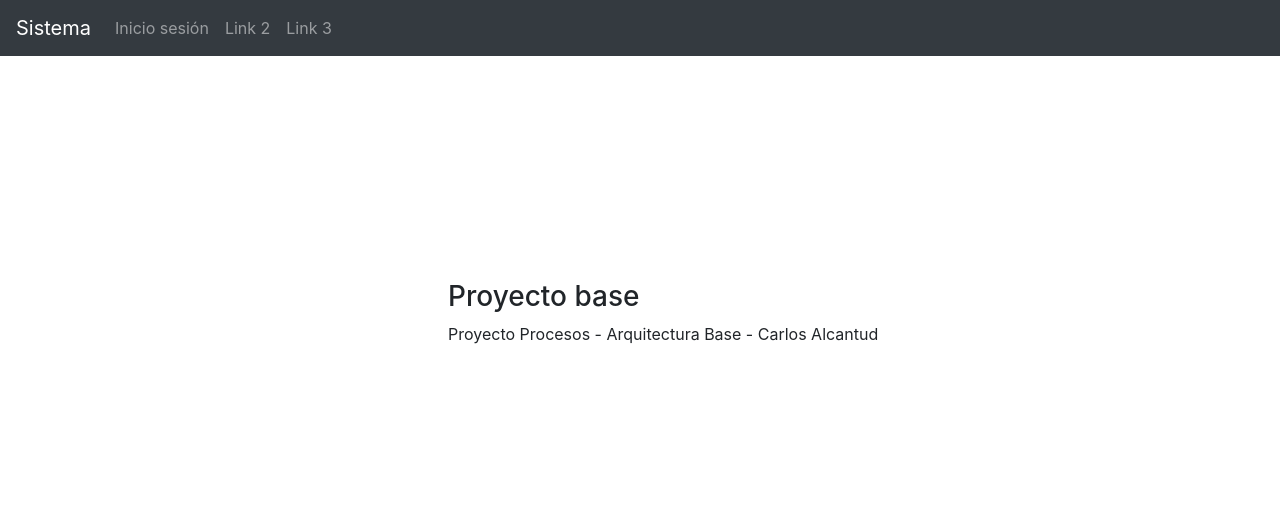
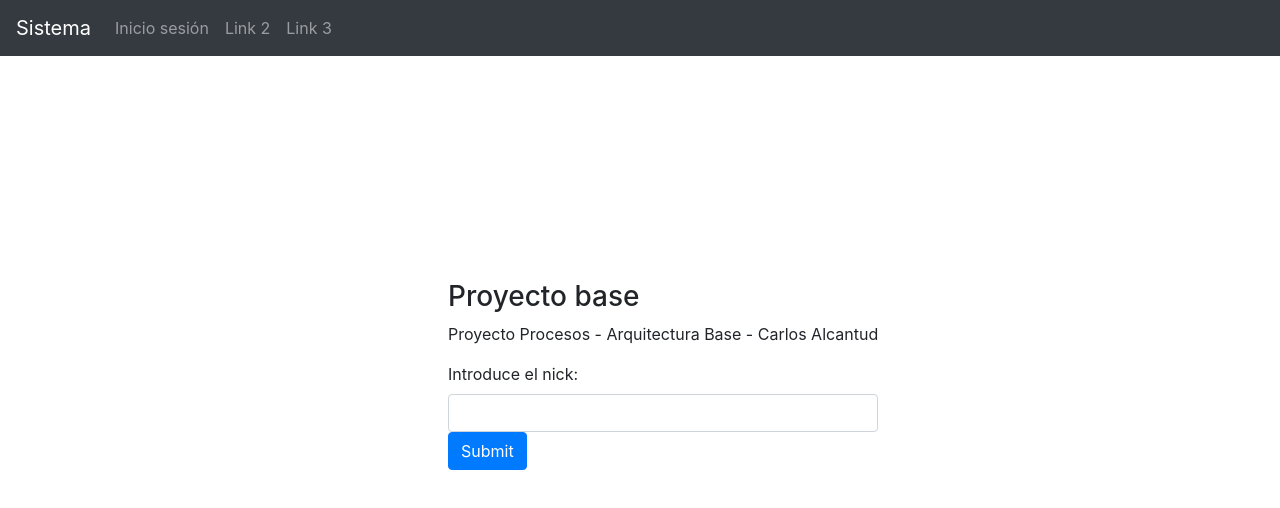
Before and after one commit to CarlosAlcantud/sistema, a website: page cliente/index.html in a window 1280 px wide. Drawn offline with nearby package versions, Linux system fonts and the light colour scheme; files whose address does not match are found by name.

Commit message:
error arreglado

```diff
--- a/cliente/index.html
+++ b/cliente/index.html
@@ -1,4 +1,4 @@
-<!DOCTYPE html>
+
 <html>
 <head>
     <meta charset="UTF-8">
@@ -39,8 +39,8 @@
       </div>
 
     <script>
-        rest = new clienteRest();
-        cw = new controlWeb();
+        rest = new ClienteRest();
+        cw = new ControlWeb();
         cw.mostrarAgregarUsuario();
 
     </script>
```
